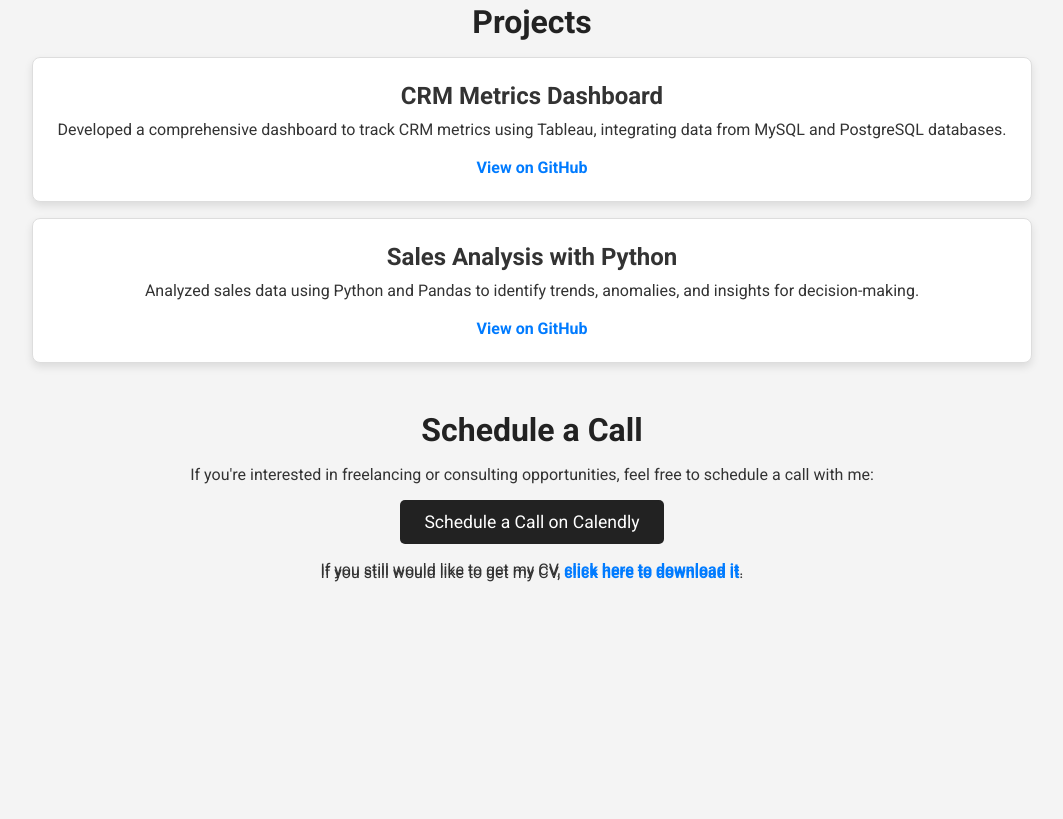
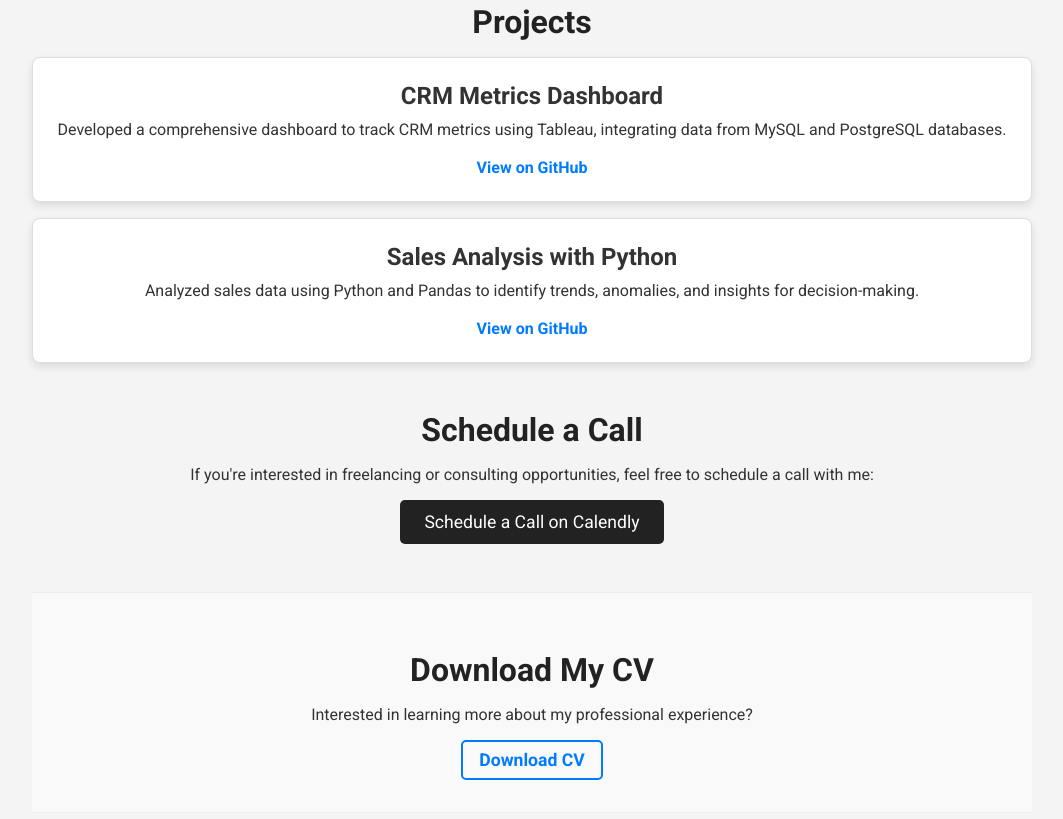
Before and after one commit to artyomashigov/portfolio, a plain HTML site: page index.html in a window 1280 px wide. Shown: the part 1051-1870 px from the top of the page, without its empty margins (108-1171 px from the left). Before the commit the page ends 1729 px from the top, so only its background shows below. Drawn offline with nearby package versions, Linux system fonts and the light colour scheme.

Commit message:
fixed cv not showing part

```diff
--- a/index.html
+++ b/index.html
@@ -50,12 +50,12 @@
             font-weight: 300;
         }
 
-        .about, .skills, .projects, .contact {
+        .about, .skills, .projects, .contact, .cv-section {
             margin-bottom: 3rem;
             text-align: center;
         }
 
-        .about h2, .skills h2, .projects h2, .contact h2 {
+        .about h2, .skills h2, .projects h2, .contact h2, .cv-section h2 {
             font-size: 2rem;
             color: #222;
             margin-bottom: 1rem;
@@ -93,12 +93,6 @@
 
         .skills .skill-badge:hover {
             background-color: #0056b3;
-        }
-
-        .projects h2, .contact h2 {
-            color: #222;
-            font-size: 2rem;
-            margin-bottom: 1rem;
         }
 
         .project {
@@ -152,22 +146,30 @@
             background-color: #555;
         }
 
-        .cv-link {
+        .cv-section {
             text-align: center;
-            font-size: 1rem;
-            margin-top: -2rem;
-            color: #333;
+            padding: 2rem 0;
+            background-color: #f9f9f9;
+            margin-top: 2rem;
+            border-top: 1px solid #eee;
+            border-bottom: 1px solid #eee;
         }
 
-        .cv-link a {
+        .cv-link {
+            display: inline-block;
+            font-size: 1.1rem;
             color: #007bff;
             text-decoration: none;
             font-weight: bold;
-            transition: color 0.3s;
+            transition: color 0.3s, background-color 0.3s;
+            padding: 0.5rem 1rem;
+            border: 2px solid #007bff;
+            border-radius: 5px;
         }
 
-        .cv-link a:hover {
-            color: #0056b3;
+        .cv-link:hover {
+            color: #fff;
+            background-color: #007bff;
         }
 
         footer {
@@ -214,7 +216,7 @@
                 font-size: 1.3rem;
             }
 
-            .about h2, .skills h2, .projects h2, .contact h2 {
+            .about h2, .skills h2, .projects h2, .contact h2, .cv-section h2 {
                 font-size: 1.7rem;
             }
         }
@@ -230,8 +232,8 @@
     <div class="container">
         <section class="about" data-aos="fade-up">
             <h2>About Me</h2>
-            <p>I’m Artyom, a data analyst based in Yerevan with five years of experience across trading, banking, iGaming, and online media. I specialize in using Python, SQL, and data visualization tools like Tableau and Power BI to turn complex data into actionable insights. My technical skills include MySQL, PostgreSQL, BigQuery, and experience with AWS for data engineering and cloud solutions. I’m also proficient in web scraping and automation with tools like BeautifulSoup.</p>
-            <p>I recently completed a Master’s in Business Analytics at CEU, focusing on data science and machine learning. Open to remote, onsite, or hybrid roles worldwide, I’m eager to collaborate on consulting, freelance, or project-based opportunities where data can drive impactful solutions.</p>
+            <p>I'm Artyom, a data analyst based in Yerevan with five years of experience across trading, banking, iGaming, and online media. I specialize in using Python, SQL, and data visualization tools like Tableau and Power BI to turn complex data into actionable insights. My technical skills include MySQL, PostgreSQL, BigQuery, and experience with AWS for data engineering and cloud solutions. I'm also proficient in web scraping and automation with tools like BeautifulSoup.</p>
+            <p>I recently completed a Master's in Business Analytics at CEU, focusing on data science and machine learning. Open to remote, onsite, or hybrid roles worldwide, I'm eager to collaborate on consulting, freelance, or project-based opportunities where data can drive impactful solutions.</p>
         </section>
 
         <section class="skills" data-aos="fade-up">
@@ -307,12 +309,11 @@
             <a href="https://calendly.com/ashigovartyom/discussion" target="_blank">Schedule a Call on Calendly</a>
         </section>
 
-        <div class="cv-link" data-aos="fade-up">
-            <p>If you still would like to get my CV, <a href="https://drive.google.com/file/d/1c0FVWKwGXg2Wy6QukdVvPqcMW-j2uy3U/view?usp=sharing" target="_blank">click here to download it</a>.</p>
-        </div>
-        <div class="cv-link" data-aos="fade-up">
-            <p>If you still would like to get my CV, <a href="https://drive.google.com/file/d/1c0FVWKwGXg2Wy6QukdVvPqcMW-j2uy3U/view?usp=sharing" target="_blank">click here to download it</a>.</p>
-        </div>
+        <section class="cv-section" data-aos="fade-up">
+            <h2>Download My CV</h2>
+            <p>Interested in learning more about my professional experience?</p>
+            <a class="cv-link" href="https://drive.google.com/file/d/1c0FVWKwGXg2Wy6QukdVvPqcMW-j2uy3U/view?usp=sharing" target="_blank">Download CV</a>
+        </section>
     </div>
 
     <footer data-aos="fade-up">
```
